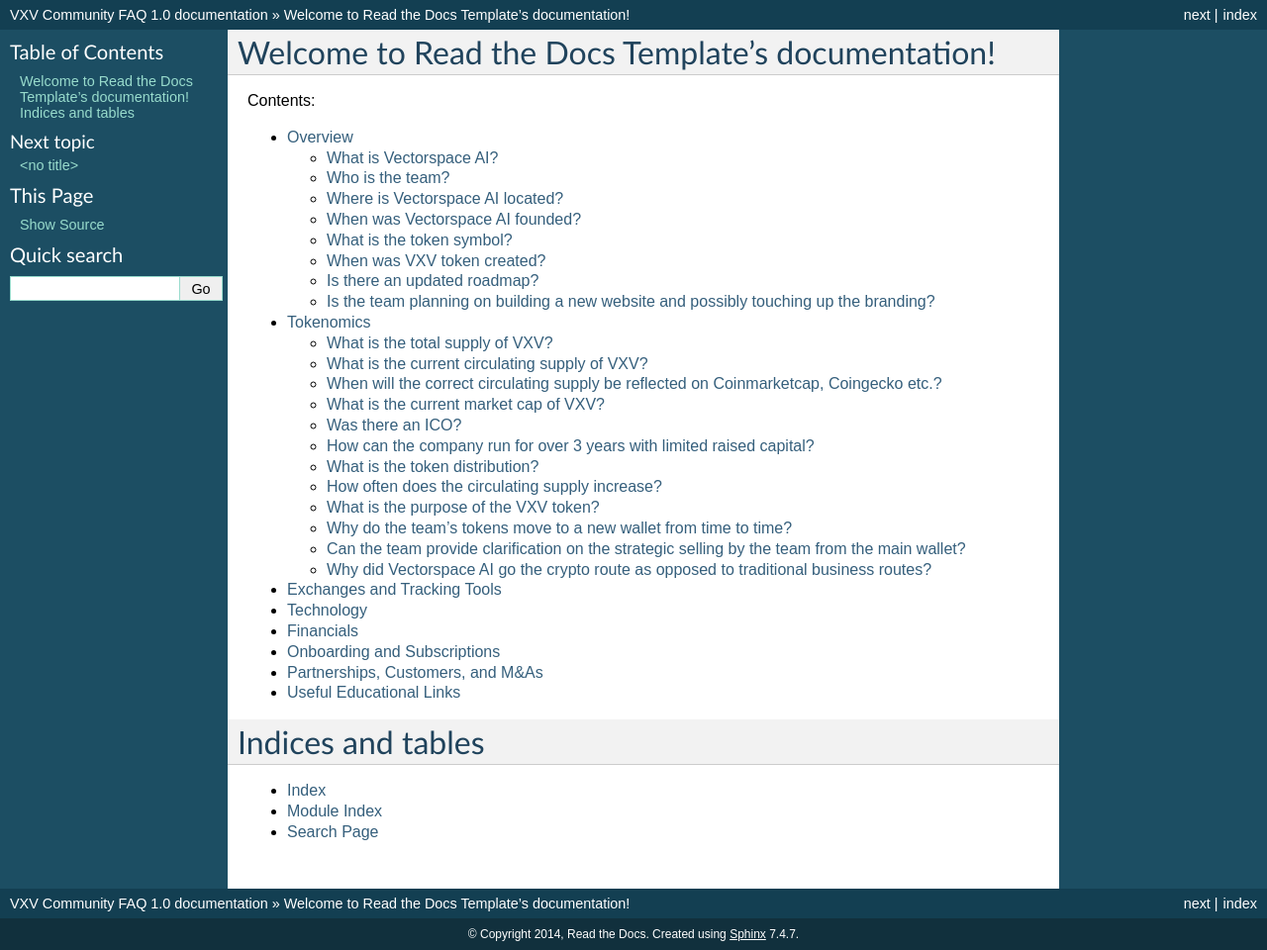
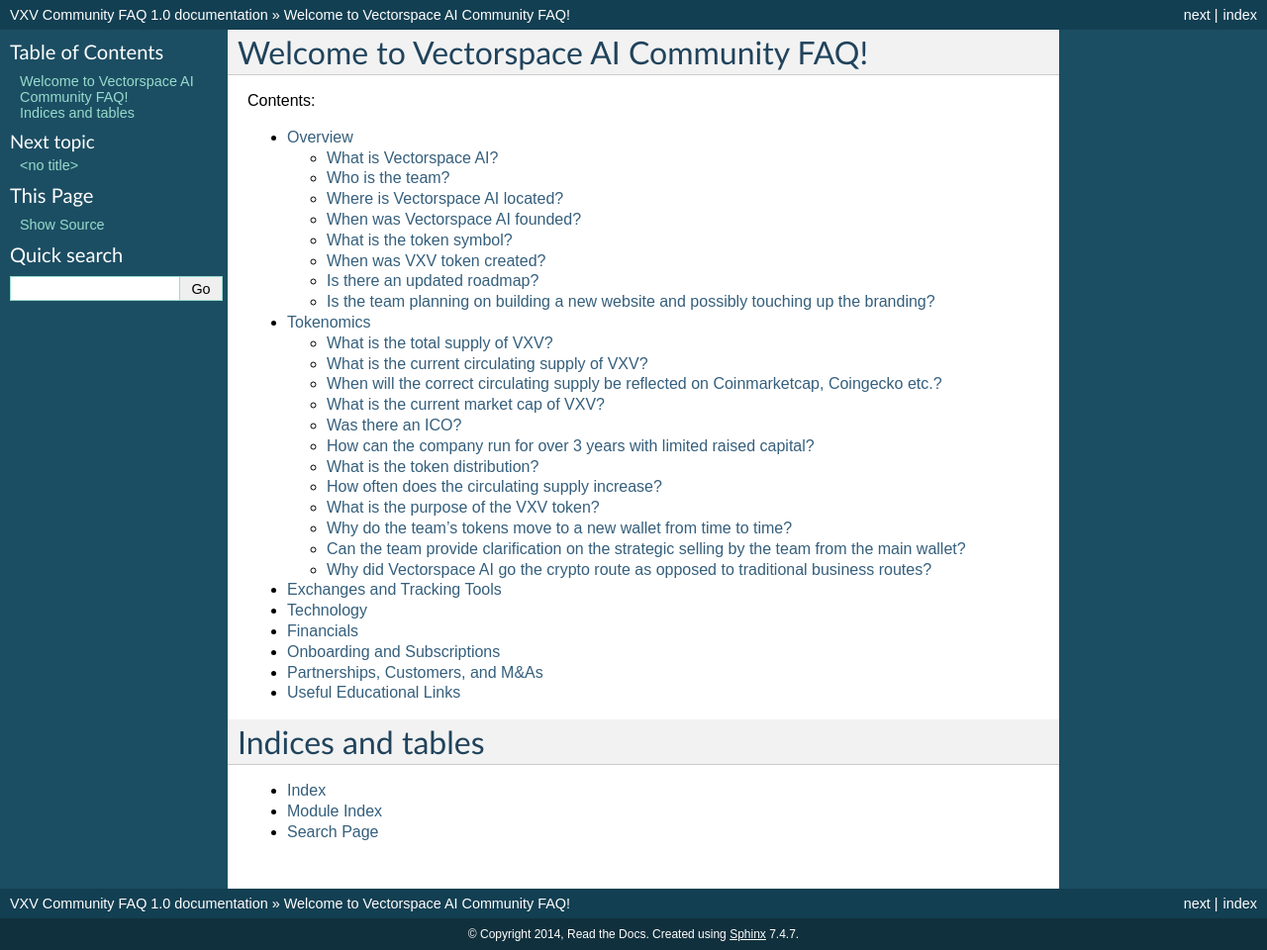
Before and after one commit to vxvfaq/vxvfaq, a Sphinx documentation site: the page built from docs/index.rst, in a window 1280 px wide. Shown: the whole page at 99% size. Built offline with Sphinx 7.4.7, drawn with Linux system fonts in a browser that asks for light colours.

Commit message:
Update index.rst

```diff
--- a/docs/index.rst
+++ b/docs/index.rst
@@ -3,7 +3,7 @@
    You can adapt this file completely to your liking, but it should at least
    contain the root `toctree` directive.
 
-Welcome to Read the Docs Template's documentation!
+Welcome to Vectorspace AI Community FAQ!
 ==================================================
 
 Contents:
```
